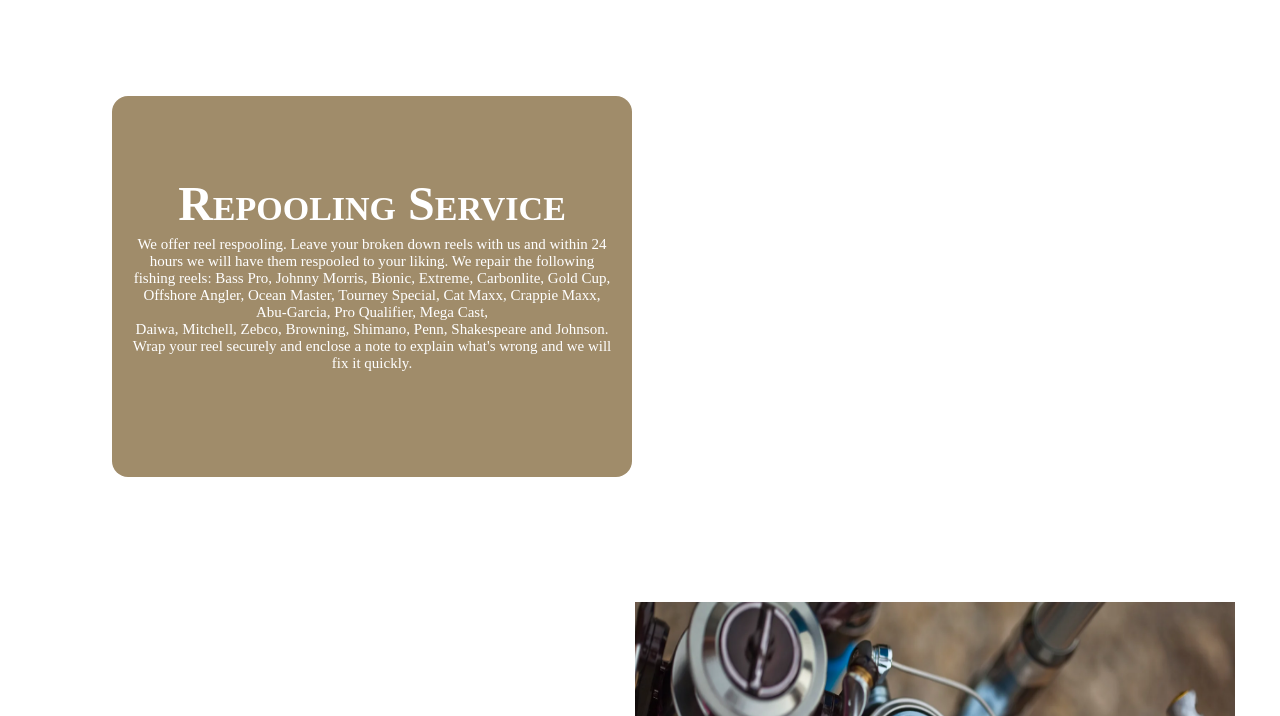
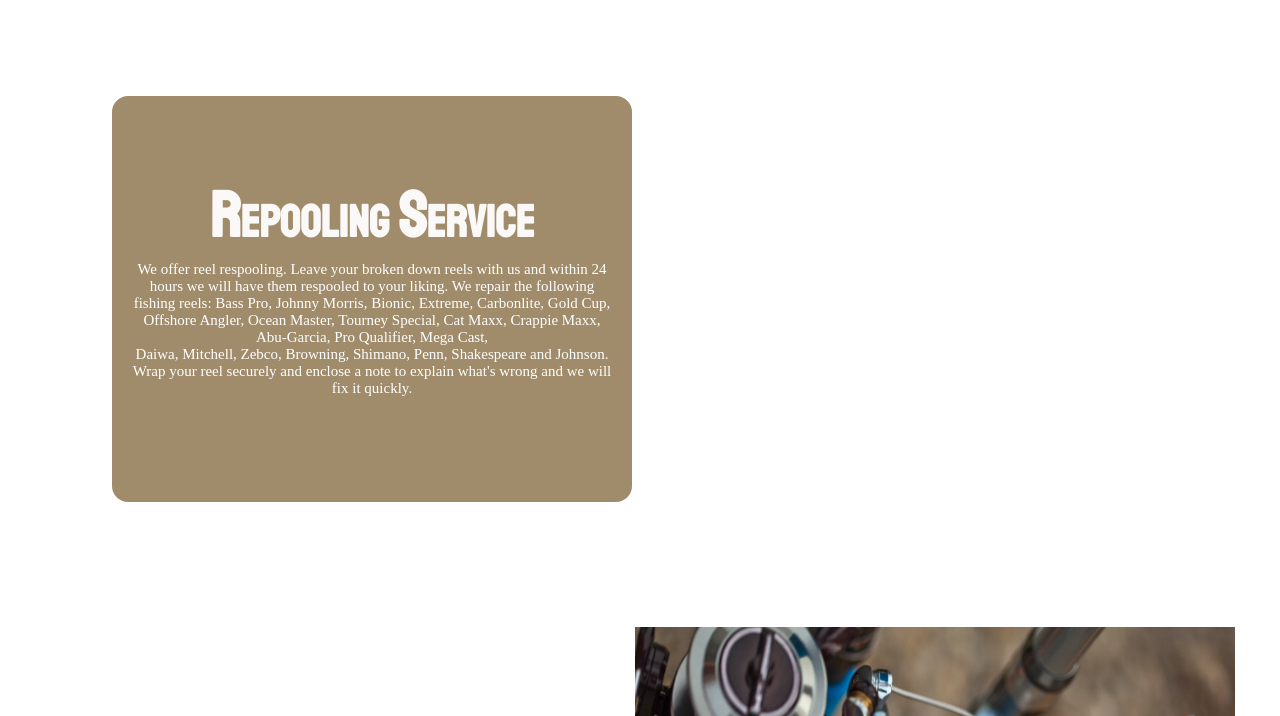
Before and after one commit to brookebobbitt/howards, a plain HTML site: page services.html in a window 1280 px wide. Shown: the part 84-800 px from the top of the page. Drawn offline with Linux system fonts and the light colour scheme.

Commit message:
changed font and font sizing

```diff
--- a/services.html
+++ b/services.html
@@ -22,7 +22,7 @@
     Springfield, Ohio 45503</p></figure>
 
     <div class="textbox">
-        <h1>Repooling Service </h1>
+        <h4>Repooling Service </h4>
         <p class="respooling"> We offer reel respooling. Leave your broken down reels with us and within 24 hours we will have them respooled to your liking. We repair the following <br> fishing reels: Bass Pro, Johnny Morris, Bionic, Extreme, Carbonlite, Gold Cup, Offshore Angler, Ocean Master, Tourney Special, Cat Maxx, Crappie Maxx, Abu-Garcia, Pro Qualifier, Mega Cast, <br> Daiwa, Mitchell, Zebco, Browning, Shimano, Penn, Shakespeare and Johnson. <br> Wrap your reel securely and enclose a note to explain what's wrong and we will fix it quickly.</p>
     </div>
 
--- a/styles.css
+++ b/styles.css
@@ -166,14 +166,16 @@ h3 {
   padding: 20px;
   padding-top: 25px;
   text-align: center;
+  font-family: 'Staatliches', cursive;
 }
 
 h2 {
   background-color: #918c84;
   color: #f0f8fb;
   text-align: center;
-  font-size: 2em;
+  font-size: 3em;
   opacity: 0.7;
+  font-family: 'Staatliches', cursive;
 }
 
 .notice {
@@ -199,11 +201,12 @@ h2 {
   margin-left: 7em;
 }
 
-h1 {
-  font-size: 3em;
-  color: white;
+h4 {
+  font-size: 4em;
+  color: rgb(251, 248, 248);
   font-variant: small-caps;
   text-align: center;
+  font-family: 'Staatliches', cursive;
 }
 
 .respooling {
```
